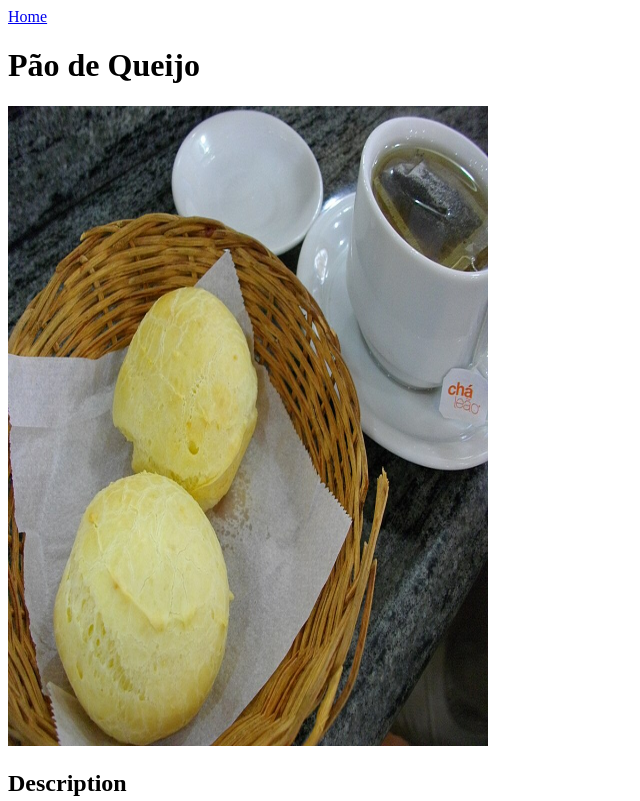
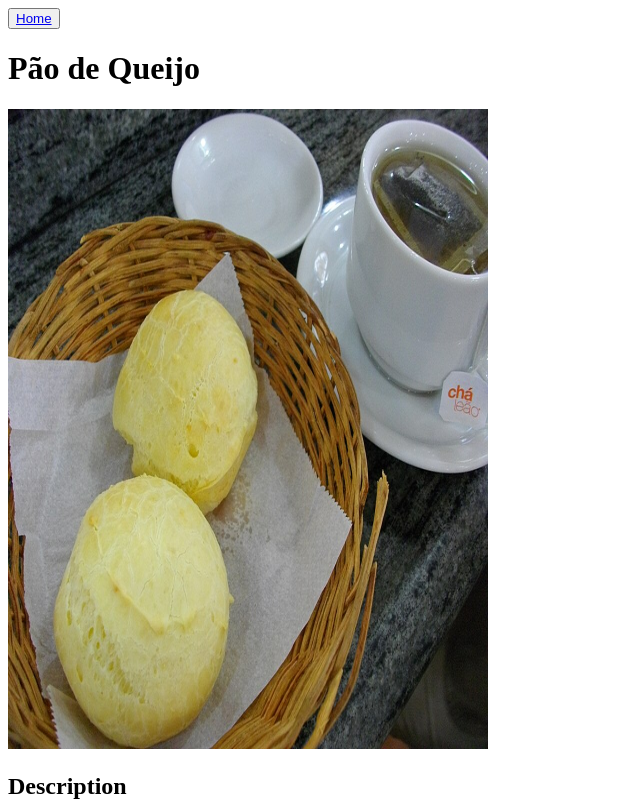
Before and after one commit to gs-101/odin-recipes, a plain HTML site: page recipes/pao-de-queijo.html in a window 1280 px wide. Shown: the top 801 px of the page, without its empty margins (0-640 px from the left). Drawn offline with Linux system fonts and the light colour scheme.

Commit message:
feat(pao-de-queijo.html): wrap home link in a button
Wrap the link to the home page in a nice button, to highlight it.

```diff
--- a/recipes/pao-de-queijo.html
+++ b/recipes/pao-de-queijo.html
@@ -5,7 +5,9 @@
     <title>Pão de Queijo</title>
   </head>
   <body>
-    <a href="../index.html">Home</a>
+    <button>
+      <a href="../index.html">Home</a>
+    </button>
     <h1>Pão de Queijo</h1>
     <img src="../img/pao-de-queijo.jpg" alt="Photograph of two pães de on
     top of a table, with a cup of tea on the side." height="640" width="480">
```
